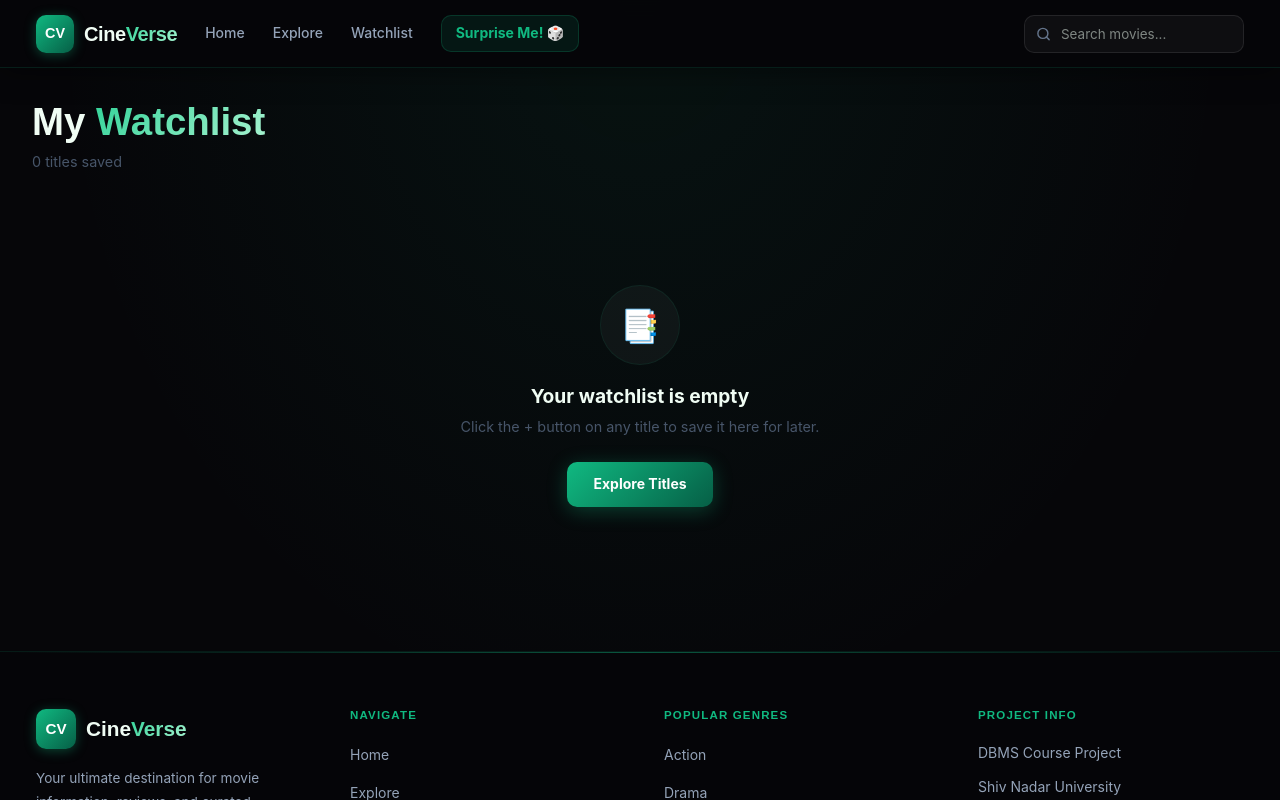
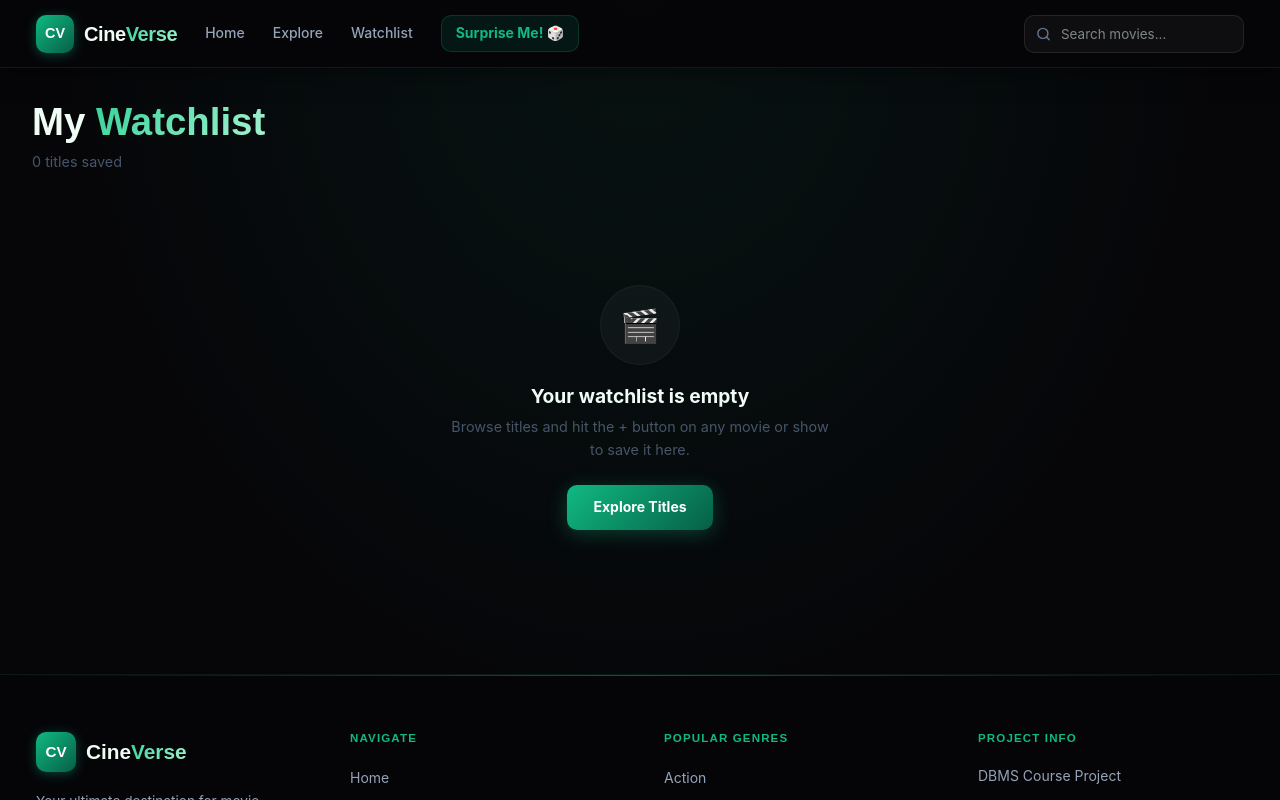
Before and after one commit to Sankhyaan/Digital-Movie-Content-Management-System, a React (Vite) app in the folder CODE/frontend/: page /watchlist in a window 1280 px wide. Shown: the top 800 px of the page. Built offline with nearby package versions, Linux system fonts and the light colour scheme.

Commit message:
updated empty watchlist icon and hint text

```diff
--- a/CODE/frontend/src/pages/WatchlistPage.tsx
+++ b/CODE/frontend/src/pages/WatchlistPage.tsx
@@ -59,13 +59,13 @@ export default function WatchlistPage() {
             fontSize: '2rem',
             marginBottom: '20px',
           }}>
-            📑
+            🎬
           </div>
           <h3 style={{ fontSize: '1.2rem', fontWeight: 700, marginBottom: '8px' }}>
             Your watchlist is empty
           </h3>
           <p style={{ color: 'var(--text-muted)', fontSize: '0.9rem', maxWidth: '380px', marginBottom: '24px' }}>
-            Click the + button on any title to save it here for later.
+            Browse titles and hit the + button on any movie or show to save it here.
           </p>
           <Link
             to="/"
```
